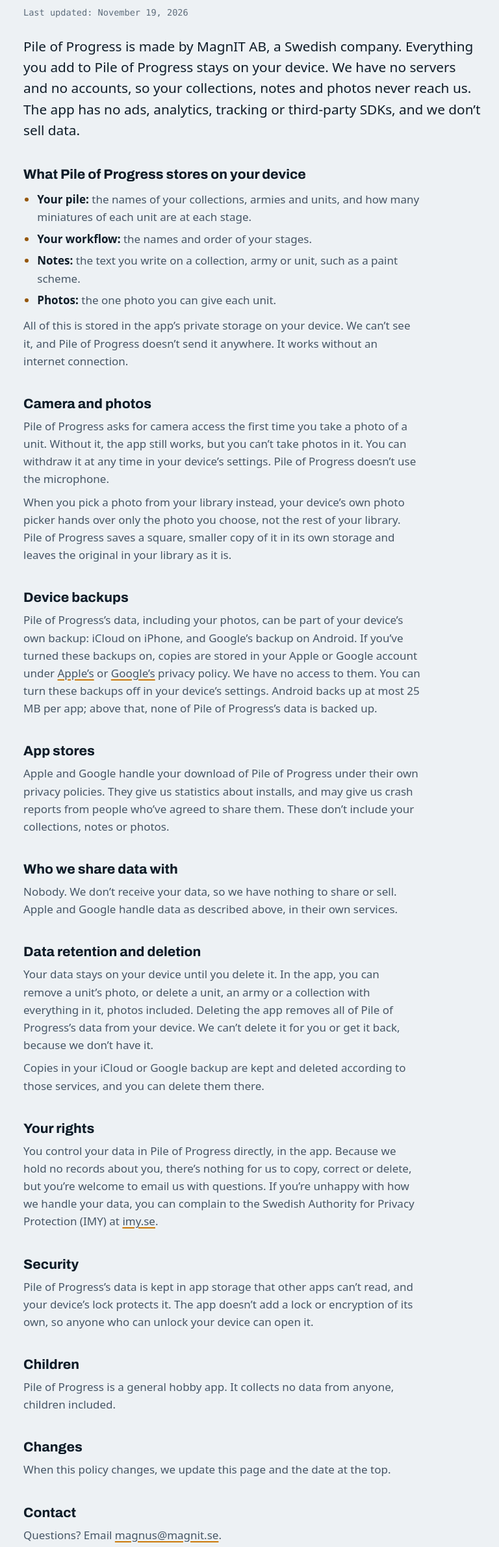
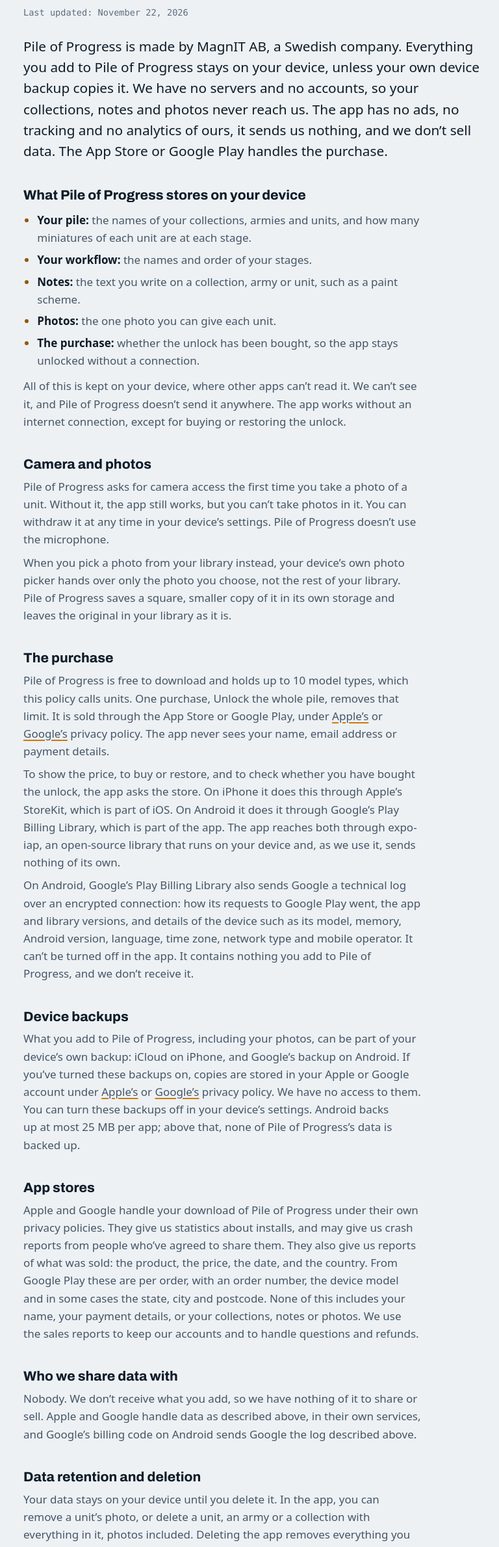
Before and after one commit to magnus80a/Magnit-Website, a plain HTML site: page pileofprogress/privacy/index.html in a window 1280 px wide. Shown: the part 178-2558 px from the top of the page at 65% size, without its empty margins (252-1020 px from the left). Drawn offline with Linux system fonts and the light colour scheme; a web font is replaced by a local one.

Commit message:
Pile of Progress page and privacy policy: free to try, one unlock purchase
Goes live on release day, not before.

Co-Authored-By: Claude Opus 5.5 <noreply@anthropic.com>

```diff
--- a/pileofprogress/privacy/index.html
+++ b/pileofprogress/privacy/index.html
@@ -20,8 +20,8 @@
 
   <main class="wrap policy">
     <h1>Pile of Progress Privacy Policy</h1>
-    <p class="policy-updated">Last updated: <time datetime="2026-11-19">November 19, 2026</time></p>
-    <p class="lead">Pile of Progress is made by MagnIT AB, a Swedish company. Everything you add to Pile of Progress stays on your device. We have no servers and no accounts, so your collections, notes and photos never reach us. The app has no ads, analytics, tracking or third-party SDKs, and we don’t sell data.</p>
+    <p class="policy-updated">Last updated: <time datetime="2026-11-22">November 22, 2026</time></p>
+    <p class="lead">Pile of Progress is made by MagnIT AB, a Swedish company. Everything you add to Pile of Progress stays on your device, unless your own device backup copies it. We have no servers and no accounts, so your collections, notes and photos never reach us. The app has no ads, no tracking and no analytics of ours, it sends us nothing, and we don’t sell data. The App Store or Google Play handles the purchase.</p>
 
     <section>
       <h2>What Pile of Progress stores on your device</h2>
@@ -30,8 +30,9 @@
         <li><strong>Your workflow:</strong> the names and order of your stages.</li>
         <li><strong>Notes:</strong> the text you write on a collection, army or unit, such as a paint scheme.</li>
         <li><strong>Photos:</strong> the one photo you can give each unit.</li>
+        <li><strong>The purchase:</strong> whether the unlock has been bought, so the app stays unlocked without a connection.</li>
       </ul>
-      <p>All of this is stored in the app’s private storage on your device. We can’t see it, and Pile of Progress doesn’t send it anywhere. It works without an internet connection.</p>
+      <p>All of this is kept on your device, where other apps can’t read it. We can’t see it, and Pile of Progress doesn’t send it anywhere. The app works without an internet connection, except for buying or restoring the unlock.</p>
     </section>
 
     <section>
@@ -41,29 +42,36 @@
     </section>
 
     <section>
+      <h2>The purchase</h2>
+      <p>Pile of Progress is free to download and holds up to 10 model types, which this policy calls units. One purchase, Unlock the whole pile, removes that limit. It is sold through the App Store or Google Play, under <a href="https://www.apple.com/legal/privacy/">Apple’s</a> or <a href="https://policies.google.com/privacy">Google’s</a> privacy policy. The app never sees your name, email address or payment details.</p>
+      <p>To show the price, to buy or restore, and to check whether you have bought the unlock, the app asks the store. On iPhone it does this through Apple’s StoreKit, which is part of iOS. On Android it does it through Google’s Play Billing Library, which is part of the app. The app reaches both through expo-iap, an open-source library that runs on your device and, as we use it, sends nothing of its own.</p>
+      <p>On Android, Google’s Play Billing Library also sends Google a technical log over an encrypted connection: how its requests to Google Play went, the app and library versions, and details of the device such as its model, memory, Android version, language, time zone, network type and mobile operator. It can’t be turned off in the app. It contains nothing you add to Pile of Progress, and we don’t receive it.</p>
+    </section>
+
+    <section>
       <h2>Device backups</h2>
-      <p>Pile of Progress’s data, including your photos, can be part of your device’s own backup: iCloud on iPhone, and Google’s backup on Android. If you’ve turned these backups on, copies are stored in your Apple or Google account under <a href="https://www.apple.com/legal/privacy/">Apple’s</a> or <a href="https://policies.google.com/privacy">Google’s</a> privacy policy. We have no access to them. You can turn these backups off in your device’s settings. Android backs up at most 25 MB per app; above that, none of Pile of Progress’s data is backed up.</p>
+      <p>What you add to Pile of Progress, including your photos, can be part of your device’s own backup: iCloud on iPhone, and Google’s backup on Android. If you’ve turned these backups on, copies are stored in your Apple or Google account under <a href="https://www.apple.com/legal/privacy/">Apple’s</a> or <a href="https://policies.google.com/privacy">Google’s</a> privacy policy. We have no access to them. You can turn these backups off in your device’s settings. Android backs up at most 25 MB per app; above that, none of Pile of Progress’s data is backed up.</p>
     </section>
 
     <section>
       <h2>App stores</h2>
-      <p>Apple and Google handle your download of Pile of Progress under their own privacy policies. They give us statistics about installs, and may give us crash reports from people who’ve agreed to share them. These don’t include your collections, notes or photos.</p>
+      <p>Apple and Google handle your download of Pile of Progress under their own privacy policies. They give us statistics about installs, and may give us crash reports from people who’ve agreed to share them. They also give us reports of what was sold: the product, the price, the date, and the country. From Google Play these are per order, with an order number, the device model and in some cases the state, city and postcode. None of this includes your name, your payment details, or your collections, notes or photos. We use the sales reports to keep our accounts and to handle questions and refunds.</p>
     </section>
 
     <section>
       <h2>Who we share data with</h2>
-      <p>Nobody. We don’t receive your data, so we have nothing to share or sell. Apple and Google handle data as described above, in their own services.</p>
+      <p>Nobody. We don’t receive what you add, so we have nothing of it to share or sell. Apple and Google handle data as described above, in their own services, and Google’s billing code on Android sends Google the log described above.</p>
     </section>
 
     <section>
       <h2>Data retention and deletion</h2>
-      <p>Your data stays on your device until you delete it. In the app, you can remove a unit’s photo, or delete a unit, an army or a collection with everything in it, photos included. Deleting the app removes all of Pile of Progress’s data from your device. We can’t delete it for you or get it back, because we don’t have it.</p>
+      <p>Your data stays on your device until you delete it. In the app, you can remove a unit’s photo, or delete a unit, an army or a collection with everything in it, photos included. Deleting the app removes everything you added from your device. We can’t delete it for you or get it back, because we don’t have it.</p>
       <p>Copies in your iCloud or Google backup are kept and deleted according to those services, and you can delete them there.</p>
     </section>
 
     <section>
       <h2>Your rights</h2>
-      <p>You control your data in Pile of Progress directly, in the app. Because we hold no records about you, there’s nothing for us to copy, correct or delete, but you’re welcome to email us with questions. If you’re unhappy with how we handle your data, you can complain to the Swedish Authority for Privacy Protection (IMY) at <a href="https://www.imy.se/en/">imy.se</a>.</p>
+      <p>You control your data in Pile of Progress directly, in the app. The only records we have are the stores’ reports described above, which don’t include your name. You’re welcome to email us with questions, or to ask what we hold about an order if you send us its number. If you’re unhappy with how we handle your data, you can complain to the Swedish Authority for Privacy Protection (IMY) at <a href="https://www.imy.se/en/">imy.se</a>.</p>
     </section>
 
     <section>
@@ -73,7 +81,7 @@
 
     <section>
       <h2>Children</h2>
-      <p>Pile of Progress is a general hobby app. It collects no data from anyone, children included.</p>
+      <p>Pile of Progress is a general hobby app. We collect no data through it from anyone, children included.</p>
     </section>
 
     <section>
--- a/styles.css
+++ b/styles.css
@@ -2039,6 +2039,7 @@ section[id] {
   padding-bottom: clamp(4rem, 10vw, 7rem);
 }
 
+.pop-price p,
 .pop-privacy p {
   max-width: 34em;
   margin-top: 1rem;
```
Also changed, not shown: index.html (+1 -1 lines), pileofprogress/index.html (+11 -5 lines).
